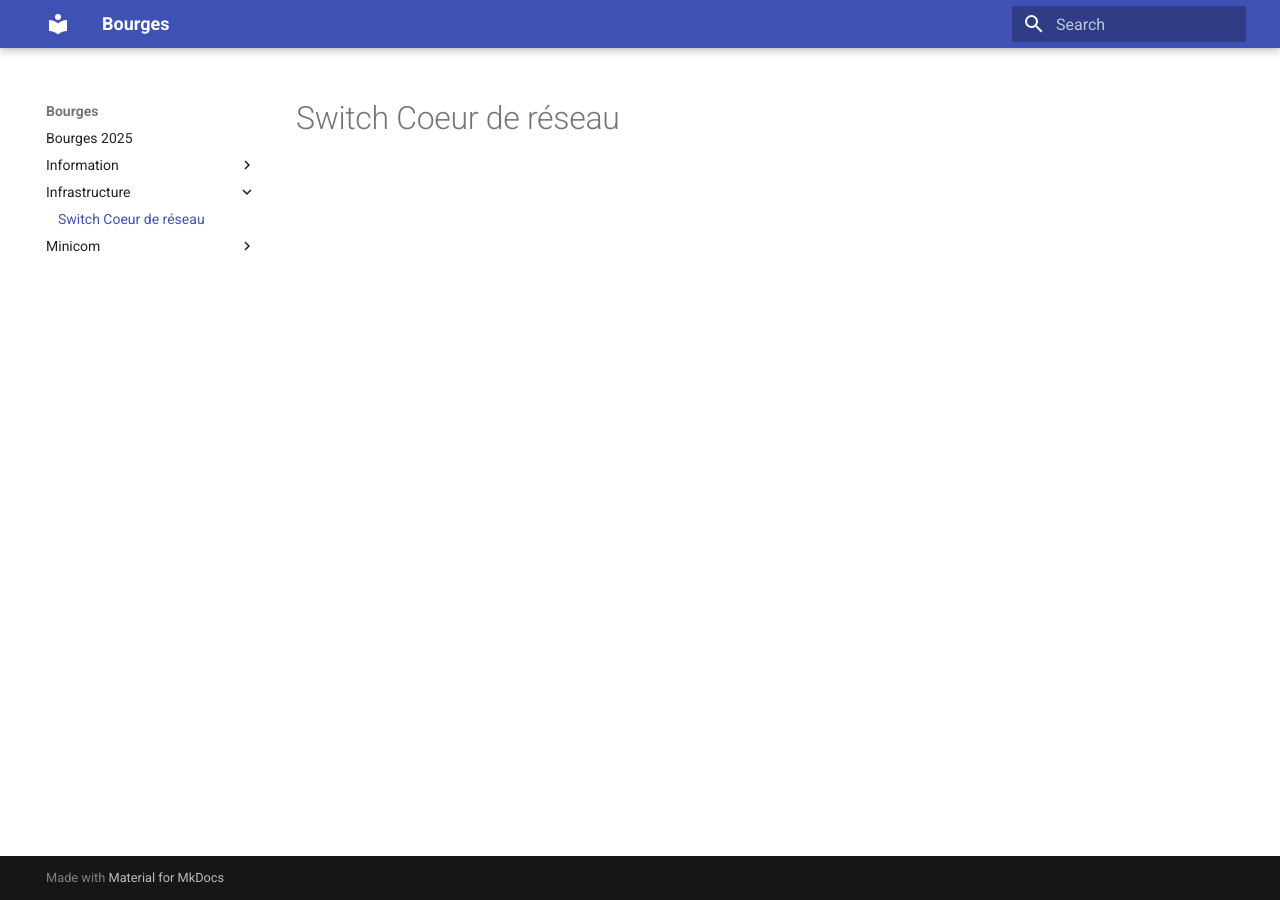
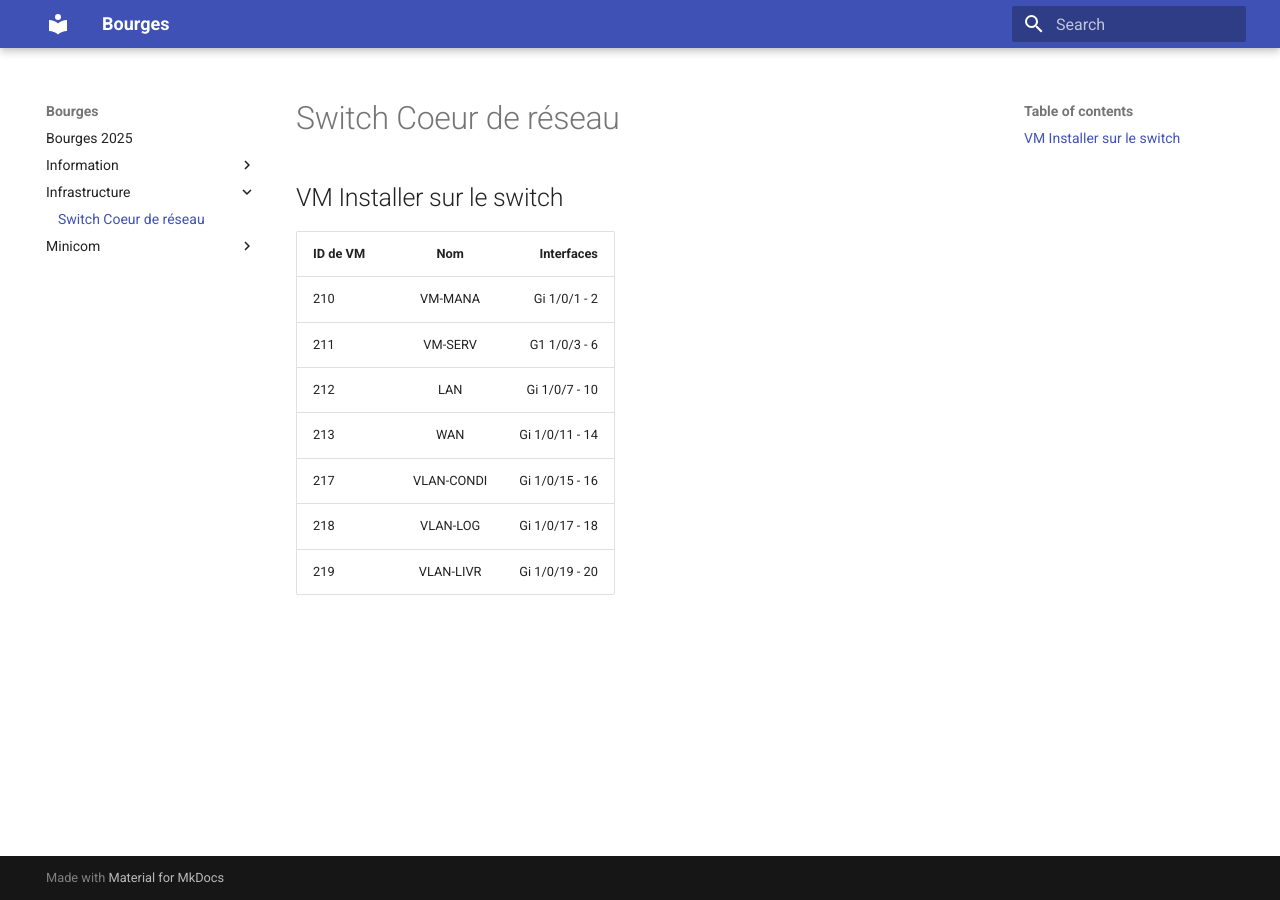
Before and after one commit to PatrickDummans/Bourges2025, an MkDocs documentation site: the page built from docs/Infrastructure/Switch.md, in a window 1280 px wide. Built offline with MkDocs 1.6.1 and Material for MkDocs 9.7.7, drawn with Linux system fonts in a browser that asks for light colours.

Commit message:
mise a jour

```diff
--- a/docs/Infrastructure/Switch.md
+++ b/docs/Infrastructure/Switch.md
@@ -1 +1,14 @@
 # Switch Coeur de réseau
+
+
+## VM Installer sur le switch
+
+| ID de VM         | Nom             | Interfaces  |
+| :--------------- |:---------------:| -----:|
+| 210              |   VM-MANA       |  Gi 1/0/1 - 2 |
+| 211              |   VM-SERV       |  G1 1/0/3 - 6 |
+| 212              |   LAN           |  Gi 1/0/7 - 10 |
+| 213              |   WAN           |  Gi 1/0/11 - 14 |
+| 217              |   VLAN-CONDI    |  Gi 1/0/15 - 16 |
+| 218              |   VLAN-LOG      |  Gi 1/0/17 - 18 |
+| 219              |   VLAN-LIVR     |  Gi 1/0/19 - 20 |
```
